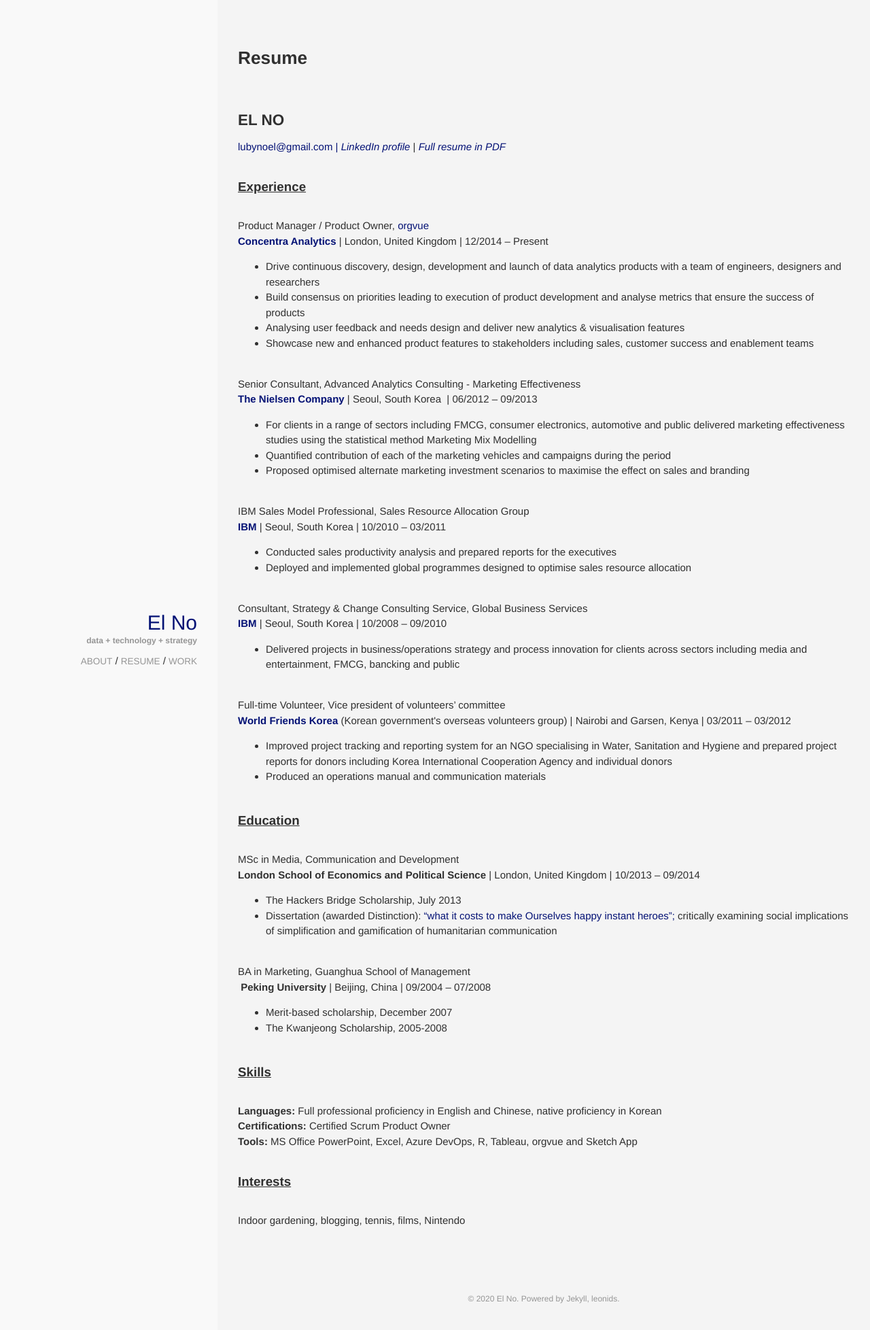
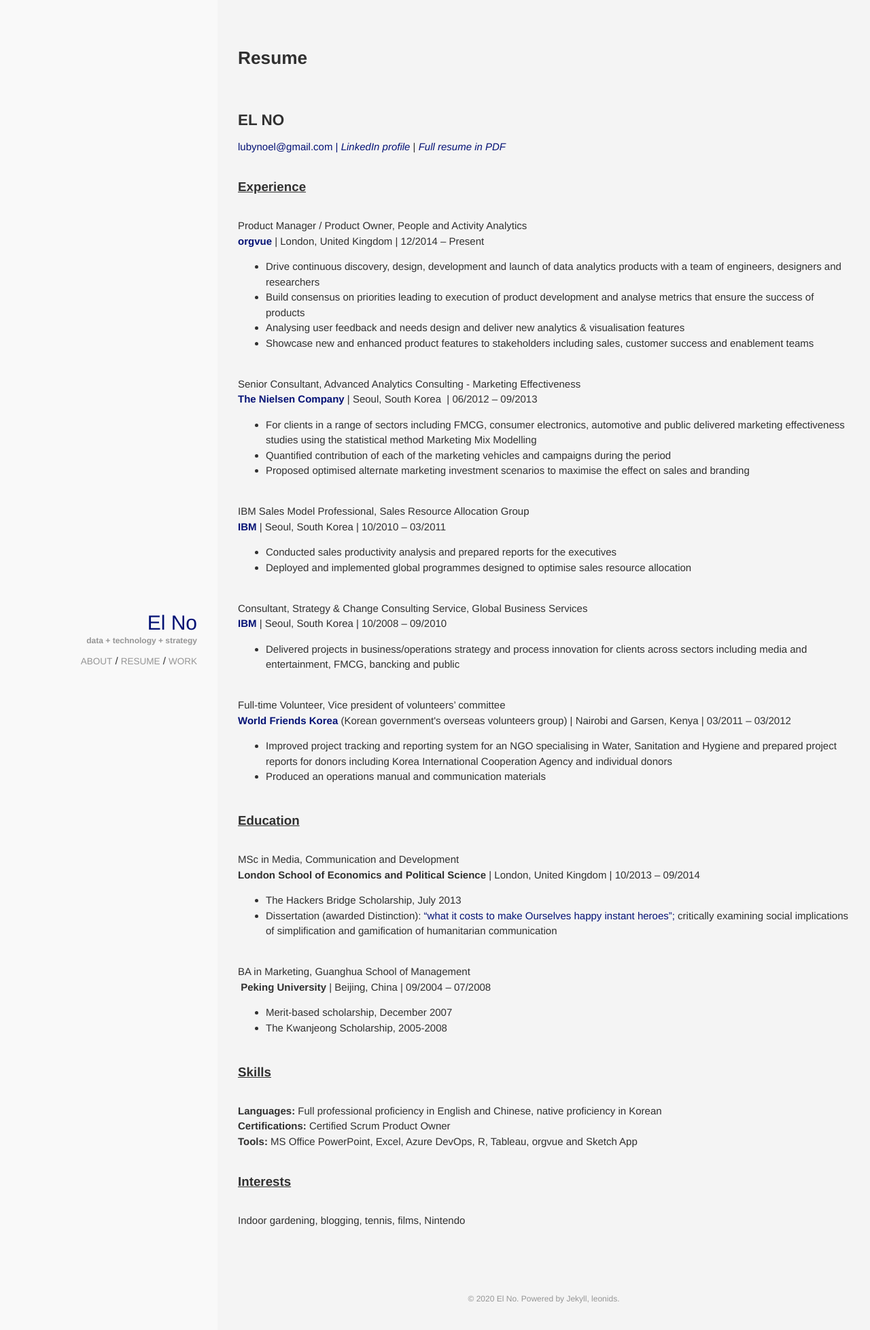
Before and after one commit to reasonableprototype/reasonableprototype.github.io, a Jekyll site: the page built from resume.html, in a window 1280 px wide. Shown: the top 1956 px of the page at 68% size. Built offline with Jekyll 4.4.1, drawn with Linux system fonts in a browser that asks for light colours.

Commit message:
fix to resume page

```diff
--- a/resume.html
+++ b/resume.html
@@ -10,8 +10,8 @@
 <br><br>
 
 <h4><u> Experience </u></h4><br>
-Product Manager / Product Owner, <a href="https://www.orgvue.com/">orgvue</a><br>
-<a href = "https://concentra.co.uk"><b>Concentra Analytics</b></a> | London, United Kingdom | 12/2014 – Present
+Product Manager / Product Owner, People and Activity Analytics<br>
+<a href = "https://www.orgvue.com/"><b>orgvue</b></a> | London, United Kingdom | 12/2014 – Present
 <ul style="margin-left: 1px;">
 	<li>Drive continuous discovery, design, development and launch of data analytics products with a team of engineers, designers and researchers</li>
   <li>Build consensus on priorities leading to execution of product development and analyse metrics that ensure the success of products</li>
```
